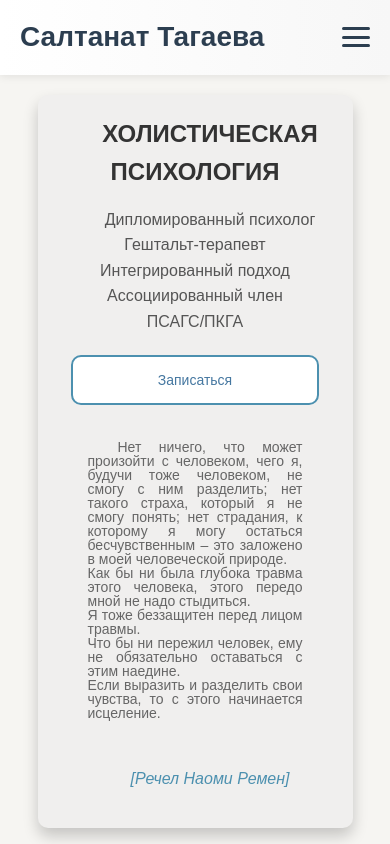
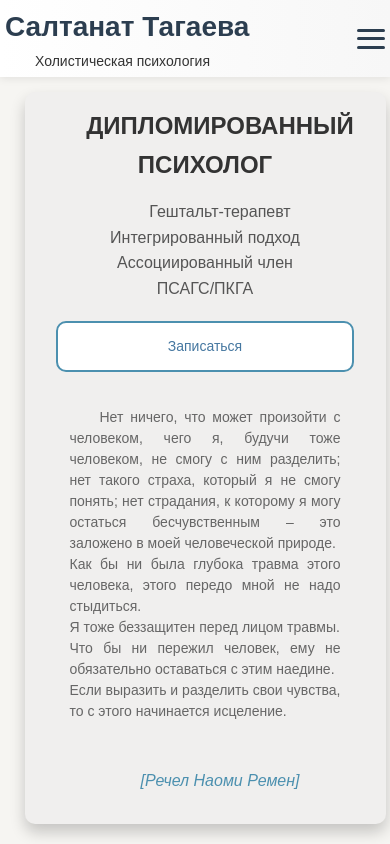
Before and after one commit to ZigranN/psychologist, a React (Vite) app in the folder front/: page / in a window 390 px wide. Shown: the top 844 px of the page. Built offline with nearby package versions, Linux system fonts and the light colour scheme; the HTML template or start-up script is replaced by a standard one.

Commit message:
Корректировка от автора контента

```diff
--- a/front/src/components/About/About.module.css
+++ b/front/src/components/About/About.module.css
@@ -281,7 +281,7 @@
     }
 
     .image img {
-        max-height: 250px;
+        max-height: 320px;
     }
 
     .modalContent {
--- a/front/src/components/Appointment/Appointment.jsx
+++ b/front/src/components/Appointment/Appointment.jsx
@@ -132,9 +132,6 @@ const Appointment = () => {
                                 </li>
                                 <li>В случае, если вы отменили встречу менее чем за 24 часа - оплата не возвращается;
                                 </li>
-                                <li>В случае отмены встречи с моей стороны - возвращается сумма оплаты, либо я
-                                    предоставляю скидку на консультацию по вашему усмотрению.
-                                </li>
                             </ul>
                         </div>
                     </div>
--- a/front/src/components/Header/Header.jsx
+++ b/front/src/components/Header/Header.jsx
@@ -42,6 +42,7 @@ const Header = () => {
             <div className={styles.container}>
                 <div className={styles.brand}>
                     <NavLink to="/" className={styles.title}>Салтанат Тагаева</NavLink>
+                    <p>Холистическая психология</p>
                 </div>
                 <button
                     className={`${styles.burger} ${isMenuOpen ? styles.burgerActive : ""}`}
--- a/front/src/components/Header/Header.module.css
+++ b/front/src/components/Header/Header.module.css
@@ -1,7 +1,7 @@
 /* Основной фон шапки с легким градиентом и тенью */
 .header {
     background: linear-gradient(90deg, #ffffff, #f7f7f7);
-    padding: 20px 0;
+    padding: 5px 0;
     box-shadow: 0 2px 8px rgba(0, 0, 0, 0.08);
     position: sticky;
     top: 0;
@@ -13,7 +13,7 @@
 .container {
     max-width: 1200px;
     margin: 0 auto;
-    padding: 0 20px;
+    padding: 0 5px;
     display: flex;
     justify-content: space-between;
     align-items: center;
@@ -21,13 +21,18 @@
 
 /* Бренд и название сайта */
 .brand {
-    display: flex;
-    align-items: center;
-    gap: 15px;
+    align-items: flex-end;
+}
+.brand p {
+    padding: 0;
+    margin: 0;
+    font-size: 14px;
 }
 
 .title {
     font-size: 28px;
+    margin-bottom: 0;
+    padding: 0;
     font-weight: 700;
     color: #2c3e50;
     text-decoration: none;
@@ -139,7 +144,7 @@
 /* Мобильные стили */
 @media (max-width: 768px) {
     .header {
-        padding: 15px 0;
+        padding: 5px 0;
     }
 
     .burger {
--- a/front/src/components/MainContent/MainContent.jsx
+++ b/front/src/components/MainContent/MainContent.jsx
@@ -6,9 +6,8 @@ const MainContent = () => (
         <div className={styles.contentContainer}>
             <div className={styles.shapeLeft}>
                 <div className={styles.box}>
-                    <p className={styles.title}>ХОЛИСТИЧЕСКАЯ ПСИХОЛОГИЯ</p>
+                    <p className={styles.title}>ДИПЛОМИРОВАННЫЙ ПСИХОЛОГ</p>
                     <p className={styles.intro}>
-                        Дипломированный психолог <br />
                         Гештальт-терапевт <br />
                         Интегрированный подход <br />
                         Ассоциированный член <br/><span>ПСАГС/ПКГА</span>
--- a/front/src/components/MainContent/MainContent.module.css
+++ b/front/src/components/MainContent/MainContent.module.css
@@ -18,7 +18,7 @@
     flex: 1;
     height: 80vh;
     min-width: 300px;
-    padding: 20px;
+    padding: 15px;
     background-color: #f0efee;
     border-radius: 10px;
     box-shadow: 0 8px 15px rgba(0, 0, 0, 0.2);
@@ -137,7 +137,7 @@
     }
 }
 
-@media (max-width: 390px) {
+@media (max-width: 480px) {
     .title {
         font-size: 24px;
     }
@@ -150,12 +150,20 @@
         font-size: 14px;
         max-width: 90%;
     }
+    .shapeLeft {
+        width: 95%;
+        margin: 10px;
 
+    }
     .shapeRight {
         width: 100%;
+        margin: 10px;
     }
     .mainText {
-        line-height: 1.0;
+        line-height: 1.5;
         margin-top: 5px;
     }
+    .main {
+        padding: 5px;
+    }
 }
--- a/front/src/components/Work/Work.module.css
+++ b/front/src/components/Work/Work.module.css
@@ -41,12 +41,7 @@
     transition: all 0.3s ease-in-out;
     text-align: center;
     min-width: 150px;
-    overflow: hidden;           /* скрываем переполнение */
-    text-overflow: ellipsis;
-    width: 200px;                /* Фиксированная ширина, измените по необходимости */
-    white-space: normal;         /* Разрешает перенос текста на новые строки */
-    word-wrap: break-word;       /* Перенос длинных слов (для старых браузеров) */
-    overflow-wrap: break-word;   /* Современный аналог для переноса длинных слов */
+
 }
 
 .tag:hover {
@@ -124,6 +119,11 @@
         font-size: 12px;
         padding: 8px 12px;
         min-width: 100px;
+        overflow: hidden;           /* скрываем переполнение */
+        text-overflow: ellipsis;
+        white-space: normal;         /* Разрешает перенос текста на новые строки */
+        word-wrap: break-word;       /* Перенос длинных слов (для старых браузеров) */
+        overflow-wrap: break-word;   /* Современный аналог для переноса длинных слов */
     }
 
     .button {
--- a/front/src/pages/AboutPage/AboutPage.jsx
+++ b/front/src/pages/AboutPage/AboutPage.jsx
@@ -182,8 +182,8 @@ const AboutPage = () => {
                     <ul className={styles.list}>
                         <li>Возрастные и духовные кризисы;</li>
                         <li>Психологические травмы;</li>
-                        <li>Освобождение от эмоциональных блоков и проблемных паттернов поведения;</li>
-                        <li>Цели и жизненные направления;</li>
+                        <li>Разрешение эмоциональных блоков и проблемных паттернов поведения;</li>
+                        <li>Вопросы выбора и поиска жизненных целей;</li>
                         <li>Более углубленное самопознание;</li>
                         <li>Духовное развитие;</li>
                         <li>Исследование отношений (детско-родительских, супружеских, парных);</li>
@@ -252,8 +252,7 @@ const AboutPage = () => {
                         <p>
                             Я желаю делиться своим опытом и получать опыт от вас, углубляя знания о нашей внутренней
                             природе и душе.
-                            Надличностные диапазоны обозначают широкий спектр глубинных переживаний, относимых к
-                            духовному опыту.
+
                         </p>
                     </div>
                 </div>
@@ -307,6 +306,8 @@ const AboutPage = () => {
                         </p>
                         <p>
                             Проблемы психодуховного аспекта, к сожалению, не рассматриваются на должном уровне.
+                            Надличностные диапазоны обозначают широкий спектр глубинных переживаний, относимых к
+                            духовному опыту.
                             В самой психологии эти вопросы относятся к наименее исследованным или ненаучным и поэтому, к
                             сожалению, не требующим рассмотрения. Существует целая обширная область, включающая
                             трансперсональный
```
